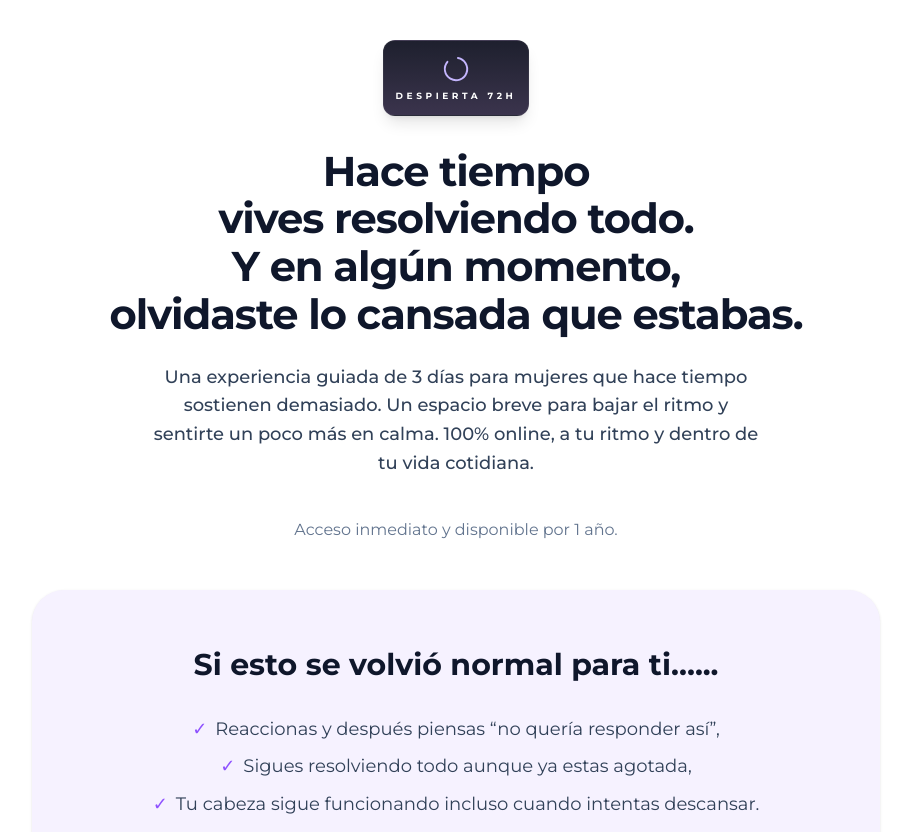
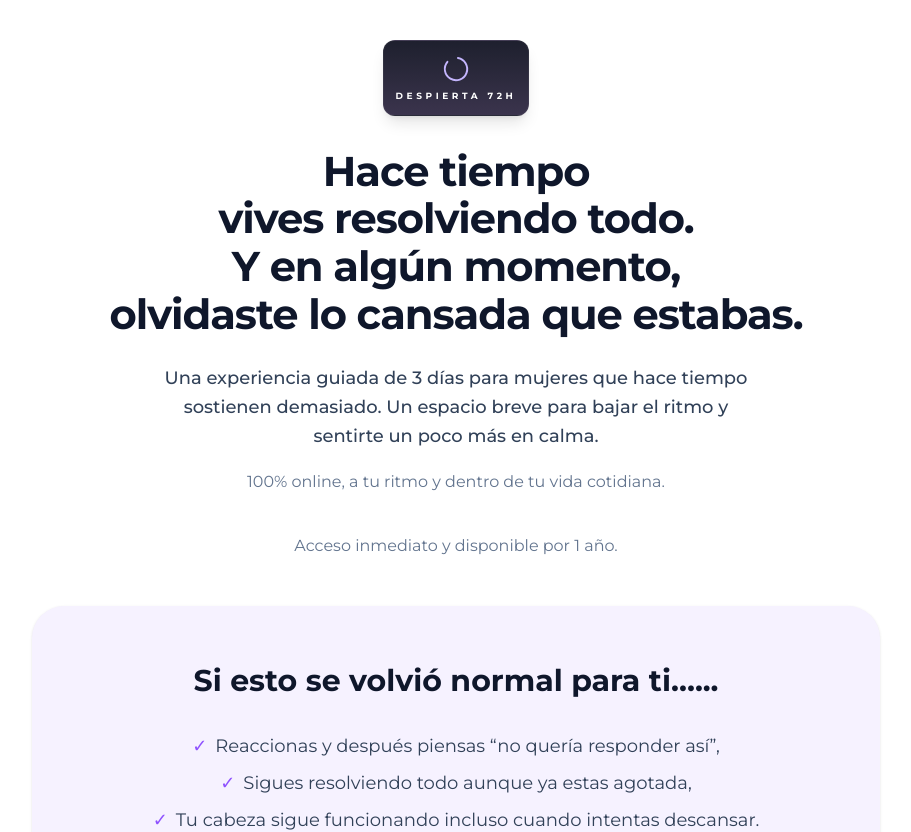
Before and after one commit to cursossolange/despierta-72h, a React (Vite) app: page / in a window 1280 px wide. Shown: the top 832 px of the page, without its empty margins (184-1095 px from the left). Built offline with nearby package versions, Linux system fonts and the light colour scheme; no server answers.

Commit message:
Refactor text styles in LandingPage component
Updated text styles for improved readability and consistency.

```diff
--- a/src/components/LandingPage.tsx
+++ b/src/components/LandingPage.tsx
@@ -171,9 +171,12 @@ export default function LandingPage({ onPurchase }: LandingPageProps) {
 <div className="max-w-2xl mx-auto mb-8 md:mb-10 px-4">
 <div className="max-w-2xl mx-auto mb-8 md:mb-10 px-4 text-center">
 
-<p className="text-[16px] md:text-[1.12rem] text-slate-700 font-medium mb-5 text-center max-w-[860px] mx-auto leading-[1.6]">
-Una experiencia guiada de 3 días para mujeres que hace tiempo sostienen demasiado.
-Un espacio breve para bajar el ritmo y sentirte un poco más en calma.
+<p className="text-[16px] md:text-[1.12rem] text-slate-700 font-medium mb-5 text-center max-w-[860px] mx-auto leading-relaxed">
+  Una experiencia guiada de 3 días para mujeres que hace tiempo sostienen demasiado.
+  Un espacio breve para bajar el ritmo y sentirte un poco más en calma.
+</p>
+
+<p className="text-[15px] md:text-[1rem] text-slate-500 text-center mb-5">
   100% online, a tu ritmo y dentro de tu vida cotidiana.
 </p>
 </div>
```
